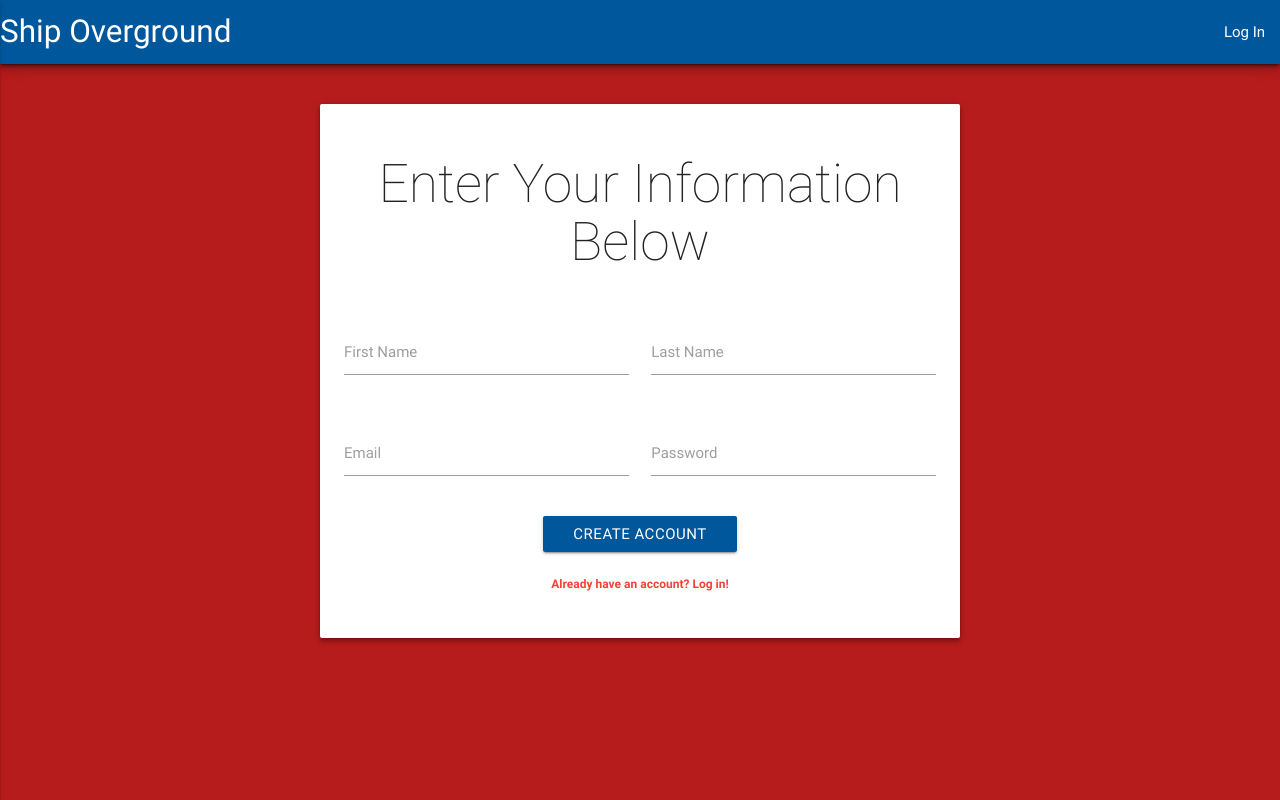
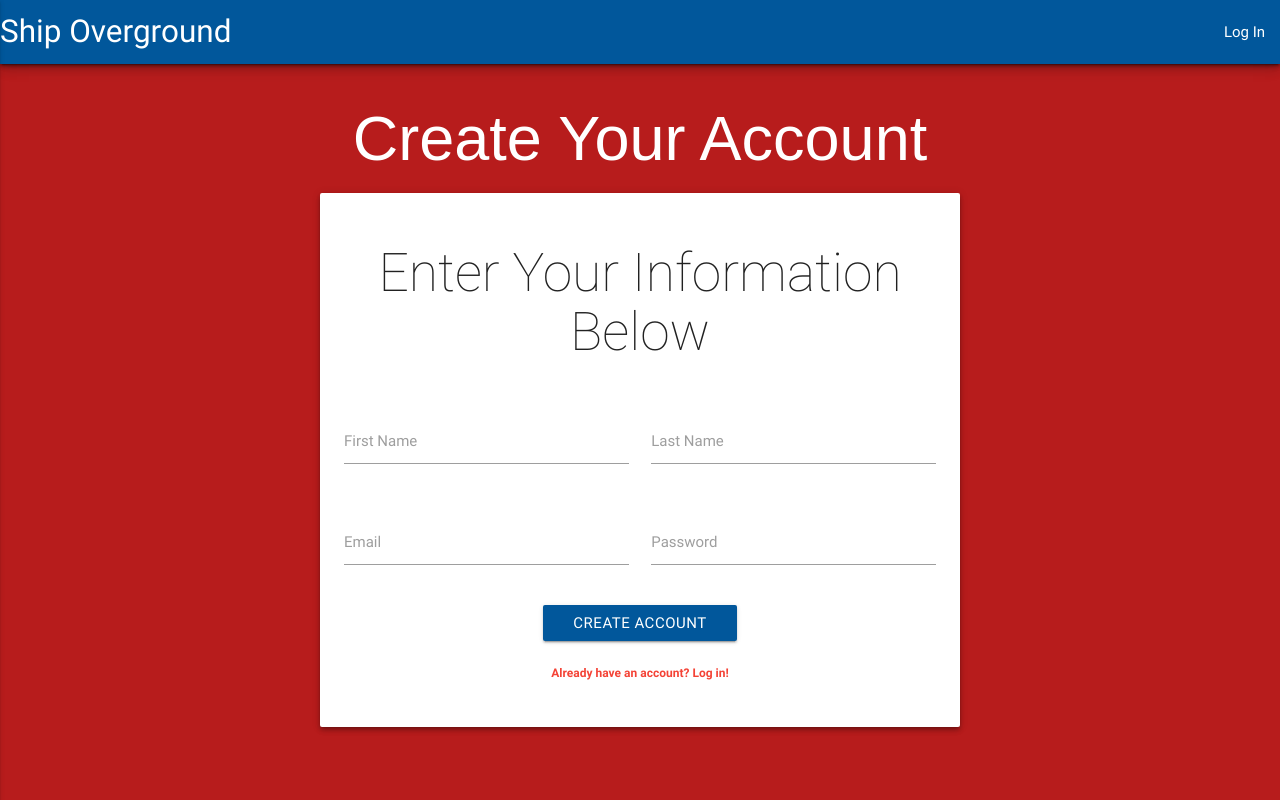
Before and after one commit to ma6033/ShipOverground, a website: page public/accountcreation.html in a window 1280 px wide. Drawn offline with nearby package versions, Linux system fonts and the light colour scheme.

Commit message:
added a header to the accountcreation screen

```diff
--- a/public/accountcreation.html
+++ b/public/accountcreation.html
@@ -24,6 +24,9 @@
             </div>
         </nav>
         <div class="container">
+                <div class="row">
+                    <h1 class="formHeading">Create Your Account</h1>
+                </div>
             <div class="card-panel z-depth-2">
                 <div class="row">
                     <center>
--- a/public/style.css
+++ b/public/style.css
@@ -1,6 +1,6 @@
-body {
-    /* min-height: 200vh; */
-}
+/*body {
+     min-height: 200vh;
+}*/
 
 .logo {
     font-weight: 300;
@@ -43,3 +43,11 @@ body {
 .creation {
     background: #b71c1c;
 }
+
+h1.formHeading {
+    text-align: center;
+    color: #fff;
+    margin: 0;
+    font-weight: 200;
+    font-family: Arial, Helvetica, sans-serif;
+}
```
Also changed, not shown: public/index.html (+0 -1 lines).
